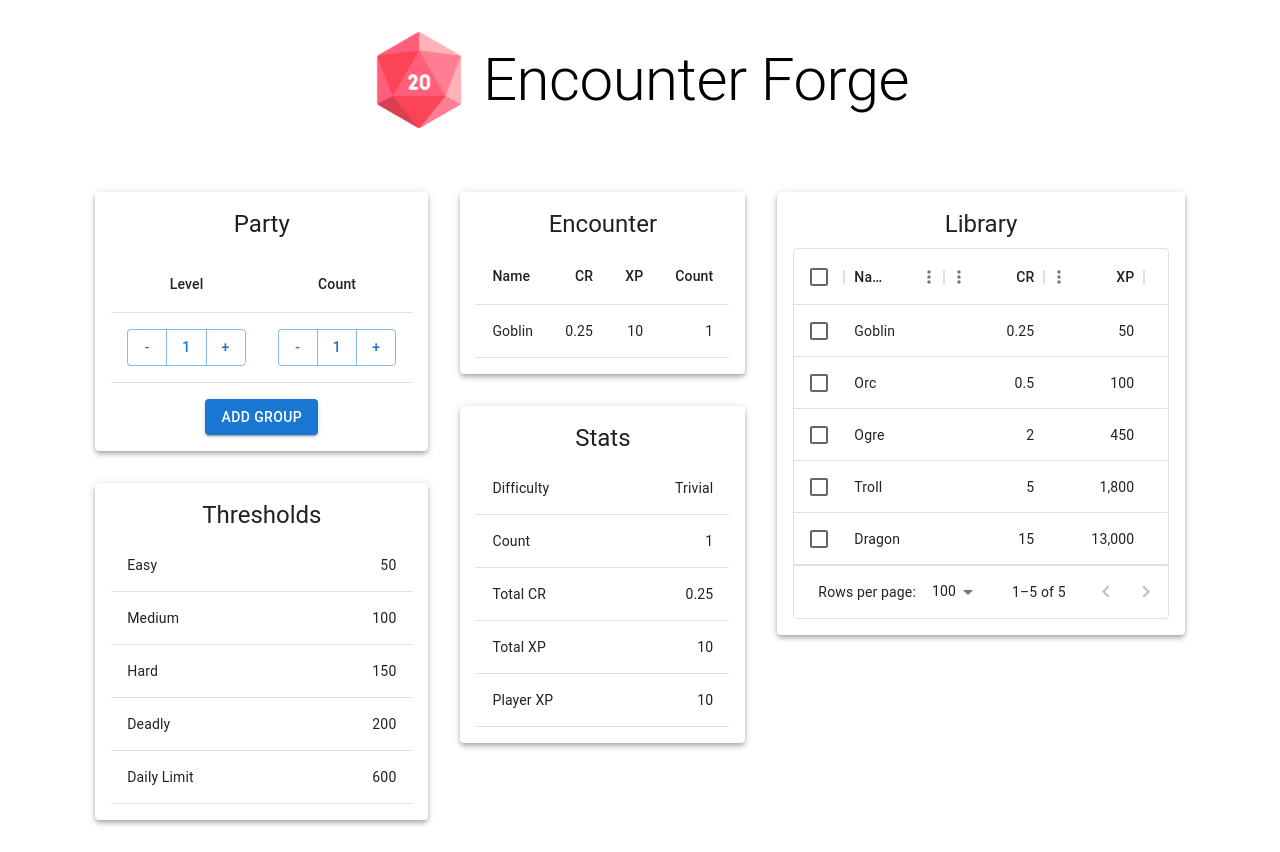
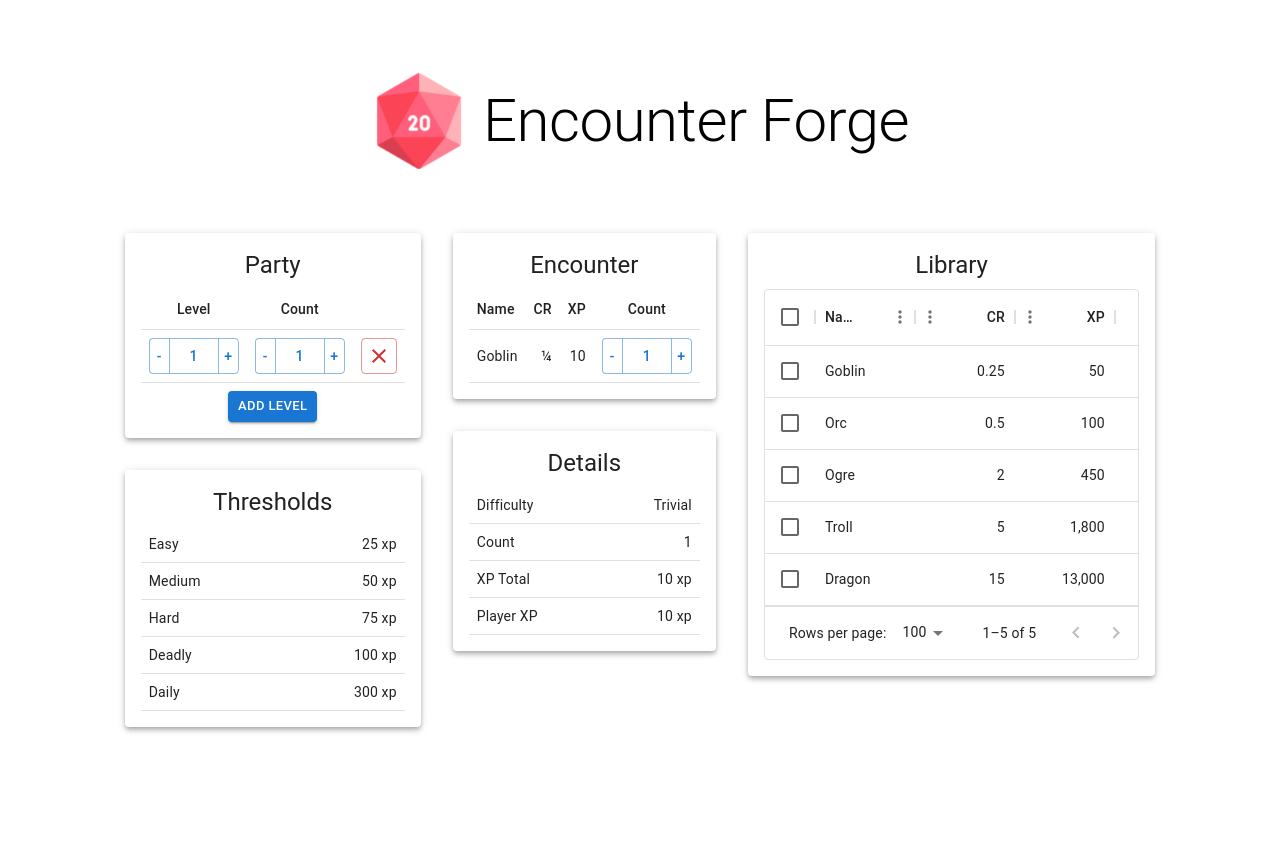
Before and after one commit to eth0net/encounter-forge, a React (Vite) app: page / in a window 1280 px wide. After the commit the page ends 800 px from the top, so only its background shows below. Built offline with nearby package versions, Linux system fonts and the light colour scheme.

Commit message:
add counter, cr and rework a lot

```diff
--- a/src/App.tsx
+++ b/src/App.tsx
@@ -12,6 +12,15 @@ function App() {
     palette: {
       mode: prefersDarkMode ? 'dark' : 'light',
     },
+    components: {
+      MuiTableCell: {
+        styleOverrides: {
+          root: {
+            padding: '0.5rem',
+          },
+        },
+      },
+    },
   });
 
   const theme = useMemo(themeCreator, [prefersDarkMode]);
--- /dev/null
+++ b/src/components/ChallengeRating.tsx
@@ -0,0 +1,45 @@
+import { useMemo } from 'react';
+
+export function ChallengeRating({ children }: ChallengeRatingProps) {
+  const fraction = useMemo(() => {
+    const whole = Math.floor(children);
+    const fraction = children - whole;
+
+    let fractionString = '';
+    switch (fraction) {
+      case 0.125:
+        fractionString = '⅛';
+        break;
+      case 0.25:
+        fractionString = '¼';
+        break;
+      case 0.375:
+        fractionString = '⅜';
+        break;
+      case 0.5:
+        fractionString = '½';
+        break;
+      case 0.625:
+        fractionString = '⅝';
+        break;
+      case 0.75:
+        fractionString = '¾';
+        break;
+      case 0.875:
+        fractionString = '⅞';
+        break;
+    }
+
+    return `${whole > 0 ? whole : ''}${fractionString}`;
+  }, [children]);
+
+  return (
+    <span>{fraction}</span>
+  );
+}
+
+export interface ChallengeRatingProps {
+  children: number;
+}
+
+export default ChallengeRating;
--- /dev/null
+++ b/src/components/Counter.tsx
@@ -0,0 +1,26 @@
+import Button from '@mui/material/Button';
+import ButtonGroup from '@mui/material/ButtonGroup';
+
+export function Counter({ data, decrement, increment }: CounterProps) {
+  return (
+    <ButtonGroup>
+      <Button onClick={decrement} style={{ minWidth: 21, padding: 5 }}>
+        -
+      </Button>
+      <Button style={{ minWidth: '50px' }}>
+        {data}
+      </Button>
+      <Button onClick={increment} style={{ minWidth: 21, padding: 5 }}>
+        +
+      </Button>
+    </ButtonGroup>
+  );
+}
+
+export interface CounterProps {
+  data: number;
+  decrement: () => void;
+  increment: () => void;
+}
+
+export default Counter;
--- a/src/components/EncounterTable.tsx
+++ b/src/components/EncounterTable.tsx
@@ -11,11 +11,27 @@ import { useMemo } from 'react';
 import Encounter from '../models/Encounter';
 import EncounterTableRow from './EncounterTableRow';
 
-export function EncounterTable({ encounter }: EncounterTableProps) {
+export function EncounterTable({ encounter, setEncounter }: EncounterTableProps) {
   const rows = useMemo(() => {
-    return Object.values(encounter).map((row, idx) =>
-      <EncounterTableRow key={idx} {...row} />)
-  }, [encounter]);
+    return Object.entries(encounter).map(([id, row], idx) => {
+      const setCount = (count: number) => setEncounter((prev) => {
+        return { ...prev, [id]: { ...row, count } };
+      });
+
+      const remove = () => setEncounter((prev) => {
+        const next = { ...prev };
+        delete next[id];
+        return next;
+      });
+
+      return <EncounterTableRow
+        key={idx}
+        setCount={setCount}
+        remove={remove}
+        {...row}
+      />;
+    })
+  }, [encounter, setEncounter]);
 
   return (
     <Paper elevation={4}>
@@ -29,7 +45,7 @@ export function EncounterTable({ encounter }: EncounterTableProps) {
                 <TableCell>Name</TableCell>
                 <TableCell align='right'>CR</TableCell>
                 <TableCell align='right'>XP</TableCell>
-                <TableCell align='right'>Count</TableCell>
+                <TableCell align='center'>Count</TableCell>
               </TableRow>
             </TableHead>
 
@@ -45,6 +61,7 @@ export function EncounterTable({ encounter }: EncounterTableProps) {
 
 export interface EncounterTableProps {
   encounter: Encounter;
+  setEncounter: React.Dispatch<React.SetStateAction<Encounter>>;
 }
 
 export default EncounterTable;
--- a/src/components/EncounterTableRow.tsx
+++ b/src/components/EncounterTableRow.tsx
@@ -1,18 +1,32 @@
 import TableCell from '@mui/material/TableCell';
 import TableRow from '@mui/material/TableRow';
 import { EncounterItem } from '../models/Encounter';
+import Counter from './Counter';
+import ChallengeRating from './ChallengeRating';
 
-export function EncounterTableRow({ monster, count }: EncounterTableRowProps) {
+export function EncounterTableRow({ monster, count, remove, setCount }: EncounterTableRowProps) {
+  const increment = () => {
+    count < 99 && setCount(count + 1);
+  }
+  const decrement = () => {
+    count === 1 && remove() || count > 1 && setCount(count - 1);
+  }
+
   return (
     <TableRow>
       <TableCell>{monster.name}</TableCell>
-      <TableCell align='right'>{monster.cr}</TableCell>
+      <TableCell align='right'><ChallengeRating>{monster.cr}</ChallengeRating></TableCell>
       <TableCell align='right'>{monster.xp}</TableCell>
-      <TableCell align='right'>{count}</TableCell>
+      <TableCell align='center'>
+        <Counter data={count} increment={increment} decrement={decrement} />
+      </TableCell>
     </TableRow>
   );
 }
 
-export type EncounterTableRowProps = EncounterItem;
+export interface EncounterTableRowProps extends EncounterItem {
+  setCount: (count: number) => void;
+  remove: () => void;
+}
 
 export default EncounterTableRow;
--- a/src/components/Forge.tsx
+++ b/src/components/Forge.tsx
@@ -3,7 +3,7 @@ import Typography from '@mui/material/Typography';
 import { useMemo, useState } from 'react';
 import useEncounter from '../hooks/useEncounter';
 import useMonsterData from '../hooks/useMonsterData';
-import Library from '../models/Library';
+import Library from './Library';
 import EncounterTable from './EncounterTable';
 import PartyTable from './PartyTable';
 import StatsTable from './StatsTable';
@@ -16,7 +16,7 @@ const defaultParty: Party = [{ level: 1, count: 1 }];
 export function Forge() {
   const monsterData = useMonsterData();
 
-  const [encounter] = useEncounter();
+  const [encounter, setEncounter] = useEncounter();
 
   const [party, setParty] = useState(defaultParty);
 
@@ -47,22 +47,21 @@ export function Forge() {
     const thresholds = { easy: 0, medium: 0, hard: 0, deadly: 0, daily: 0 };
 
     party.forEach(({ level, count }) => {
-      thresholds.easy += xp_table[level].easy * count ?? 0;
-      thresholds.medium += xp_table[level].medium * count ?? 0;
-      thresholds.hard += xp_table[level].hard * count ?? 0;
-      thresholds.deadly += xp_table[level].deadly * count ?? 0;
-      thresholds.daily += xp_table[level].daily * count ?? 0;
+      const index = level - 1;
+      thresholds.easy += xp_table[index].easy * count ?? 0;
+      thresholds.medium += xp_table[index].medium * count ?? 0;
+      thresholds.hard += xp_table[index].hard * count ?? 0;
+      thresholds.deadly += xp_table[index].deadly * count ?? 0;
+      thresholds.daily += xp_table[index].daily * count ?? 0;
     });
 
     return thresholds;
   }, [party]);
 
-  const encounterItems = useMemo(() => Object.values(encounter), [encounter]);
-
   const stats = useMemo(() => {
     const stats = { difficulty: '', cr: 0, xp: 0, count: 0, each: 0 };
 
-    encounterItems.forEach(({ monster: { cr, xp }, count }) => {
+    Object.values(encounter).forEach(({ monster: { cr, xp }, count }) => {
       stats.cr += cr * count;
       stats.xp += xp * count;
       stats.count += count;
@@ -103,7 +102,7 @@ export function Forge() {
     stats.each = Math.ceil(stats.xp / partySize);
 
     return stats;
-  }, [encounterItems, party, thresholds]);
+  }, [encounter, party, thresholds]);
 
   return (
     <>
@@ -117,23 +116,22 @@ export function Forge() {
           <PartyTable party={party} setParty={setParty} />
 
           <StatsTable title="Thresholds">
-            <StatsRow stat='Easy' data={thresholds.easy} />
-            <StatsRow stat='Medium' data={thresholds.medium} />
-            <StatsRow stat='Hard' data={thresholds.hard} />
-            <StatsRow stat='Deadly' data={thresholds.deadly} />
-            <StatsRow stat='Daily Limit' data={thresholds.daily} />
+            <StatsRow stat='Easy' data={thresholds.easy} suffix=" xp" />
+            <StatsRow stat='Medium' data={thresholds.medium} suffix=" xp" />
+            <StatsRow stat='Hard' data={thresholds.hard} suffix=" xp" />
+            <StatsRow stat='Deadly' data={thresholds.deadly} suffix=" xp" />
+            <StatsRow stat='Daily' data={thresholds.daily} suffix=" xp" />
           </StatsTable>
         </Stack>
 
         <Stack spacing={4}>
-          <EncounterTable encounter={encounter} />
+          <EncounterTable encounter={encounter} setEncounter={setEncounter} />
 
-          <StatsTable title="Stats">
+          <StatsTable title="Details">
             <StatsRow stat='Difficulty' data={stats.difficulty} />
             <StatsRow stat='Count' data={stats.count} />
-            <StatsRow stat='Total CR' data={stats.cr} />
-            <StatsRow stat='Total XP' data={stats.xp} />
-            <StatsRow stat='Player XP' data={stats.each} />
+            <StatsRow stat='XP Total' data={stats.xp} suffix=" xp" />
+            <StatsRow stat='Player XP' data={stats.each} suffix=" xp" />
           </StatsTable>
         </Stack>
 
--- a/src/models/Library.tsx
+++ b/src/components/Library.tsx
@@ -2,7 +2,7 @@ import Paper from "@mui/material/Paper";
 import Stack from "@mui/material/Stack";
 import Typography from "@mui/material/Typography";
 import { DataGrid, GridColDef } from "@mui/x-data-grid";
-import MonsterData from "./MonsterData";
+import MonsterData from "../models/MonsterData";
 
 export function Library({ monsterData }: LibraryProps) {
   const columns: GridColDef[] = [
--- a/src/components/PartyTable.tsx
+++ b/src/components/PartyTable.tsx
@@ -8,9 +8,10 @@ import TableContainer from '@mui/material/TableContainer';
 import TableHead from '@mui/material/TableHead';
 import TableRow from '@mui/material/TableRow';
 import Typography from '@mui/material/Typography';
-import ButtonGroup from '@mui/material/ButtonGroup';
 import Party from '../models/Party';
 import { useMemo } from 'react';
+import { Clear } from '@mui/icons-material';
+import Counter from './Counter';
 
 export function PartyTable({ party, setParty }: PartyTableProps) {
   const addGroup = () => setParty(() => {
@@ -37,8 +38,11 @@ export function PartyTable({ party, setParty }: PartyTableProps) {
     };
     const countDecrementor = (i: number) => () => {
       const newParty: Party = [...party];
-      newParty[i].count > 0 && newParty[i].count--;
+      newParty[i].count > 1 && newParty[i].count--;
       setParty(newParty);
+    };
+    const groupRemover = (i: number) => () => {
+      return setParty(party.filter((_, j) => j !== i));
     };
 
     return party.map(({ level, count }, i) => (
@@ -57,13 +61,18 @@ export function PartyTable({ party, setParty }: PartyTableProps) {
             decrement={countDecrementor(i)}
           />
         </TableCell>
+        <TableCell align='center'>
+          <Button variant='outlined' color='error' onClick={groupRemover(i)} sx={{ minWidth: 'unset', padding: '5px' }}>
+            <Clear />
+          </Button>
+        </TableCell>
       </TableRow>
     ));
   }, [party, setParty]);
 
   return (
     <Paper elevation={4}>
-      <Stack spacing={2} p={2}>
+      <Stack spacing={1} p={2}>
         <Typography variant='h5'>Party</Typography>
 
         <TableContainer>
@@ -72,6 +81,7 @@ export function PartyTable({ party, setParty }: PartyTableProps) {
               <TableRow>
                 <TableCell align='center'>Level</TableCell>
                 <TableCell align='center'>Count</TableCell>
+                <TableCell align='center'></TableCell>
               </TableRow>
             </TableHead>
             <TableBody>
@@ -81,7 +91,9 @@ export function PartyTable({ party, setParty }: PartyTableProps) {
         </TableContainer>
 
         <Stack direction='row' justifyContent='center' mt={2}>
-          <Button variant='contained' onClick={addGroup}>Add Group</Button>
+          <Button variant='contained' onClick={addGroup} size='small'>
+            Add Level
+          </Button>
         </Stack>
       </Stack>
     </Paper>
@@ -94,19 +106,3 @@ export interface PartyTableProps {
 }
 
 export default PartyTable;
-
-export function Counter({ data, decrement, increment }: CounterProps) {
-  return (
-    <ButtonGroup>
-      <Button variant='outlined' onClick={decrement}>-</Button>
-      <Button variant='outlined'>{data}</Button>
-      <Button variant='outlined' onClick={increment}>+</Button>
-    </ButtonGroup>
-  );
-}
-
-export interface CounterProps {
-  data: number;
-  decrement: () => void;
-  increment: () => void;
-}
--- a/src/components/StatsRow.tsx
+++ b/src/components/StatsRow.tsx
@@ -1,11 +1,11 @@
 import TableCell from '@mui/material/TableCell';
 import TableRow from '@mui/material/TableRow';
 
-export function StatsRow({ stat, data }: StatsRowProps) {
+export function StatsRow({ stat, data, suffix = '' }: StatsRowProps) {
   return (
     <TableRow>
       <TableCell>{stat}</TableCell>
-      <TableCell align='right'>{data}</TableCell>
+      <TableCell align='right'>{data}{suffix}</TableCell>
     </TableRow>
   );
 }
@@ -13,6 +13,7 @@ export function StatsRow({ stat, data }: StatsRowProps) {
 export interface StatsRowProps {
   stat: string;
   data: number | string;
+  suffix?: string;
 }
 
 export default StatsRow;
```
